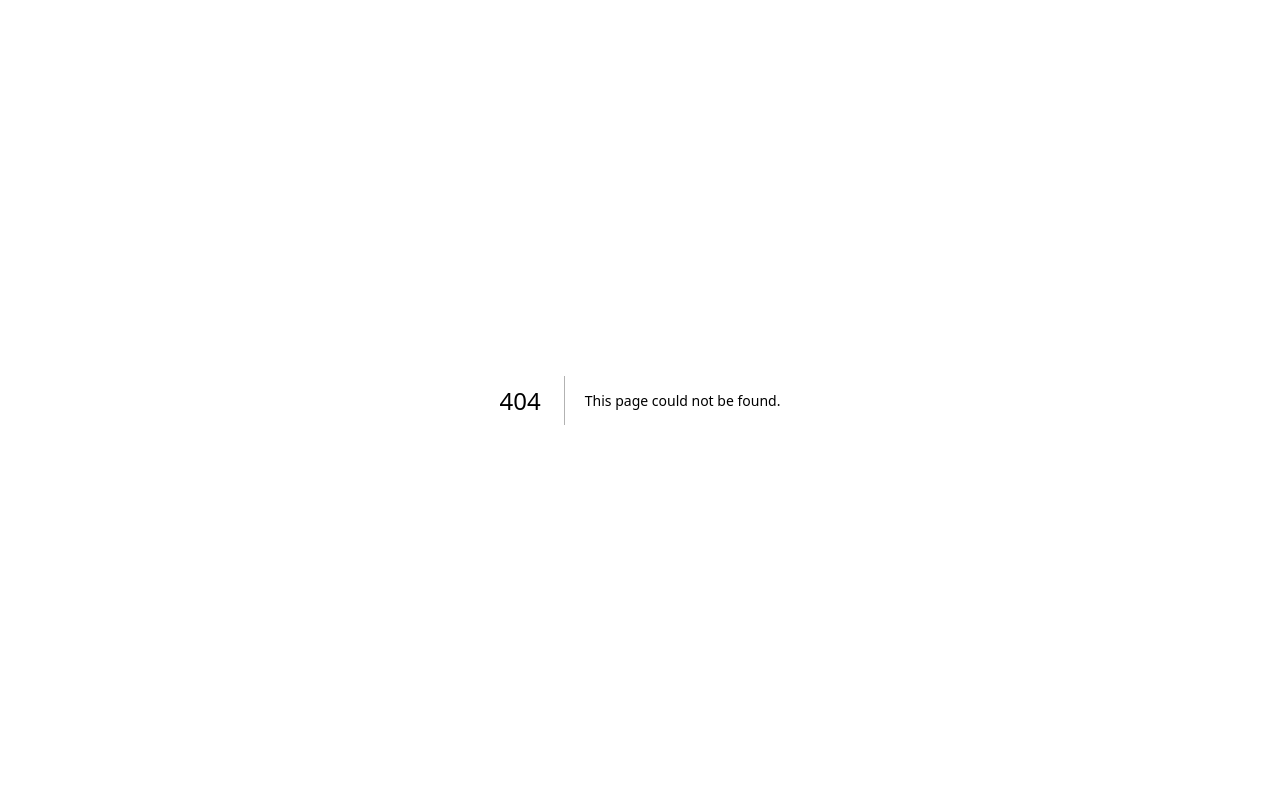
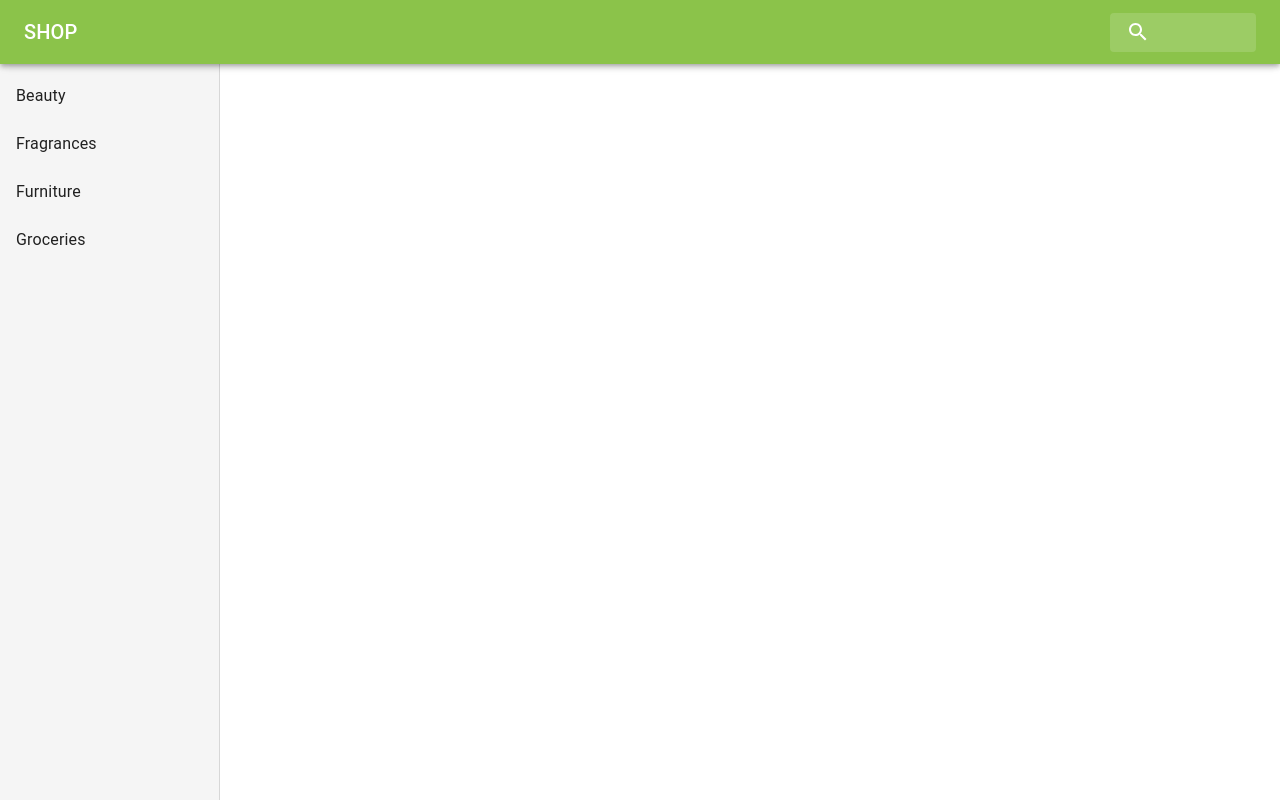
Before and after one commit to nurdoganbahadir/Nextjs-Shop-App, a Next.js app: page /1 in a window 1280 px wide. Before the commit this address had no page. Built offline with nearby package versions, Linux system fonts and the light colour scheme; no server answers.

Commit message:
dashboard ve redux yapısı oluşturuldu

```diff
--- /dev/null
+++ b/src/app/[productid]/page.js
@@ -0,0 +1,9 @@
+import React from 'react'
+
+const page = () => {
+  return (
+    <div>page</div>
+  )
+}
+
+export default page
--- a/src/app/layout.jsx
+++ b/src/app/layout.jsx
@@ -1,7 +1,17 @@
+"use client";
+import Dashboard from "@/components/Dashboard";
+import store from "@/store/store";
+import { Provider } from "react-redux";
+
 export default function RootLayout({ children }) {
   return (
-    <html lang="tr">
-      <body>{children}</body>
-    </html>
+    <Provider store={store}>
+      <html lang="tr">
+        <body>
+          <Dashboard />
+          <main>{children}</main>
+        </body>
+      </html>
+    </Provider>
   );
 }
--- a/src/app/page.js
+++ b/src/app/page.js
@@ -1,7 +1,7 @@
 export default async function Home() {
   return (
     <main>
-      <h1>Store uygulaması</h1>
+      <h1>card</h1>
     </main>
   );
 }
--- /dev/null
+++ b/src/components/Dashboard/index.jsx
@@ -0,0 +1,203 @@
+"use client";
+import PropTypes from "prop-types";
+import AppBar from "@mui/material/AppBar";
+import Box from "@mui/material/Box";
+import Drawer from "@mui/material/Drawer";
+import IconButton from "@mui/material/IconButton";
+import List from "@mui/material/List";
+import ListItem from "@mui/material/ListItem";
+import ListItemButton from "@mui/material/ListItemButton";
+import ListItemText from "@mui/material/ListItemText";
+import MenuIcon from "@mui/icons-material/Menu";
+import Toolbar from "@mui/material/Toolbar";
+import Typography from "@mui/material/Typography";
+import SearchIcon from "@mui/icons-material/Search";
+import InputBase from "@mui/material/InputBase";
+import { useEffect, useState } from "react";
+import useProductRequests from "@/hooks/useProductRequests";
+import { useSelector } from "react-redux";
+import { styled, alpha } from "@mui/material/styles";
+
+const drawerWidth = 220;
+
+const Search = styled("div")(({ theme }) => ({
+  position: "relative",
+  borderRadius: theme.shape.borderRadius,
+  backgroundColor: alpha(theme.palette.common.white, 0.15),
+  "&:hover": {
+    backgroundColor: alpha(theme.palette.common.white, 0.25),
+  },
+  marginLeft: 0,
+  [theme.breakpoints.up("sm")]: {
+    marginLeft: theme.spacing(1),
+    width: "auto",
+  },
+  width: "150px",
+}));
+
+const SearchIconWrapper = styled("div")(({ theme }) => ({
+  padding: theme.spacing(0, 2),
+  height: "100%",
+  position: "absolute",
+  pointerEvents: "none",
+  display: "flex",
+  alignItems: "center",
+  justifyContent: "center",
+}));
+
+const StyledInputBase = styled(InputBase)(({ theme }) => ({
+  color: "inherit",
+  width: "100%",
+  "& .MuiInputBase-input": {
+    padding: theme.spacing(1, 1, 1, 0),
+    // vertical padding + font size from searchIcon
+    paddingLeft: `calc(1em + ${theme.spacing(4)})`,
+    transition: theme.transitions.create("width"),
+    [theme.breakpoints.up("sm")]: {
+      width: "10ch",
+      "&:focus": {
+        width: "25ch",
+      },
+    },
+  },
+}));
+
+function Dashboard(props) {
+  const { window } = props;
+  const [mobileOpen, setMobileOpen] = useState(false);
+  const [isClosing, setIsClosing] = useState(false);
+
+  const { getProduct } = useProductRequests();
+  const { products } = useSelector((state) => state.product);
+  useEffect(() => {
+    getProduct();
+  }, []);
+
+  const handleDrawerClose = () => {
+    setIsClosing(true);
+    setMobileOpen(false);
+  };
+
+  const handleDrawerTransitionEnd = () => {
+    setIsClosing(false);
+  };
+
+  const handleDrawerToggle = () => {
+    if (!isClosing) {
+      setMobileOpen(!mobileOpen);
+    }
+  };
+
+  const drawer = (
+    <div>
+      <Toolbar />
+      <List>
+        {["Beauty", "Fragrances", "Furniture", "Groceries"].map((text) => (
+          <ListItem key={text} disablePadding>
+            <ListItemButton>
+              <ListItemText primary={text} />
+            </ListItemButton>
+          </ListItem>
+        ))}
+      </List>
+    </div>
+  );
+
+  // Remove this const when copying and pasting into your project.
+  const container =
+    window !== undefined ? () => window().document.body : undefined;
+
+  return (
+    <Box>
+      <AppBar
+        position="fixed"
+        sx={{
+          backgroundColor: "#8bc34a",
+          width: "100%",
+          zIndex: "99999999",
+        }}
+      >
+        <Toolbar>
+          <IconButton
+            color="inherit"
+            aria-label="open drawer"
+            edge="start"
+            onClick={handleDrawerToggle}
+            sx={{ mr: 2, display: { sm: "none" } }}
+          >
+            <MenuIcon />
+          </IconButton>
+          <Typography
+            variant="h6"
+            noWrap
+            component="div"
+            sx={{ flexGrow: 1, display: { xs: "block", sm: "block" } }}
+          >
+            SHOP
+          </Typography>
+          <Search>
+            <SearchIconWrapper>
+              <SearchIcon />
+            </SearchIconWrapper>
+            <StyledInputBase inputProps={{ "aria-label": "search" }} />
+          </Search>
+        </Toolbar>
+      </AppBar>
+      <Box
+        component="nav"
+        sx={{
+          width: { sm: drawerWidth },
+          flexShrink: { sm: 0 },
+        }}
+        aria-label="mailbox folders"
+      >
+        {/* The implementation can be swapped with js to avoid SEO duplication of links. */}
+        <Drawer
+          container={container}
+          variant="temporary"
+          open={mobileOpen}
+          onTransitionEnd={handleDrawerTransitionEnd}
+          onClose={handleDrawerClose}
+          ModalProps={{
+            keepMounted: true, // Better open performance on mobile.
+          }}
+          sx={{
+            display: { xs: "block", sm: "none" },
+            "& .MuiDrawer-paper": {
+              boxSizing: "border-box",
+              width: drawerWidth,
+              backgroundColor: "#f5f5f5",
+              justifyContent: "center",
+            },
+          }}
+        >
+          {drawer}
+        </Drawer>
+        <Drawer
+          variant="permanent"
+          sx={{
+            display: { xs: "none", sm: "block" },
+            "& .MuiDrawer-paper": {
+              boxSizing: "border-box",
+              width: drawerWidth,
+              backgroundColor: "#f5f5f5",
+            },
+          }}
+          open
+        >
+          {drawer}
+        </Drawer>
+      </Box>
+    </Box>
+  );
+}
+
+Dashboard.propTypes = {
+  /**
+   * Injected by the documentation to work in an iframe.
+   * Remove this when copying and pasting into your project.
+   */
+  window: PropTypes.func,
+};
+
+export default Dashboard;
--- /dev/null
+++ b/src/features/productSlice.jsx
@@ -0,0 +1,23 @@
+import { createSlice } from "@reduxjs/toolkit";
+
+const initialState = {
+  products: [],
+};
+
+const productSlice = createSlice({
+  name: "product",
+  initialState,
+  reducers: {
+    fetchStart: (state) => {
+      state.loading = true;
+    },
+    getProductSuccess: (state, { payload }) => {
+      state.loading = false;
+      state.products = payload;
+    },
+  },
+});
+
+export const { fetchStart, getProductSuccess } = productSlice.actions;
+
+export default productSlice.reducer;
--- /dev/null
+++ b/src/hooks/useAxios.jsx
@@ -0,0 +1,10 @@
+const { default: axios } = require("axios");
+
+const useAxios = () => {
+  const axiosPublic = axios.create({
+    baseURL: `${process.env.NEXT_PUBLIC_apiKey}/`,
+  });
+  return { axiosPublic };
+};
+
+export default useAxios;
--- /dev/null
+++ b/src/hooks/useProductRequests.jsx
@@ -0,0 +1,21 @@
+import { useDispatch } from "react-redux";
+import useAxios from "./useAxios";
+import { getProductSuccess } from "@/features/productSlice";
+
+const useProductRequests = () => {
+  const { axiosPublic } = useAxios();
+  const dispatch = useDispatch();
+
+  const getProduct = async () => {
+    try {
+      const { data } = await axiosPublic.get();
+      dispatch(getProductSuccess(data.products));
+    } catch (error) {
+      console.log(error);
+    }
+  };
+
+  return { getProduct };
+};
+
+export default useProductRequests;
--- /dev/null
+++ b/src/store/store.jsx
@@ -0,0 +1,10 @@
+import { configureStore } from "@reduxjs/toolkit";
+import productReducer from "../features/productSlice";
+
+const store = configureStore({
+  reducer: {
+    product: productReducer,
+  },
+});
+
+export default store;
```
Also changed, not shown: package.json (+10 -3 lines), 1 other file (tests, documents, lock files or other folders).
